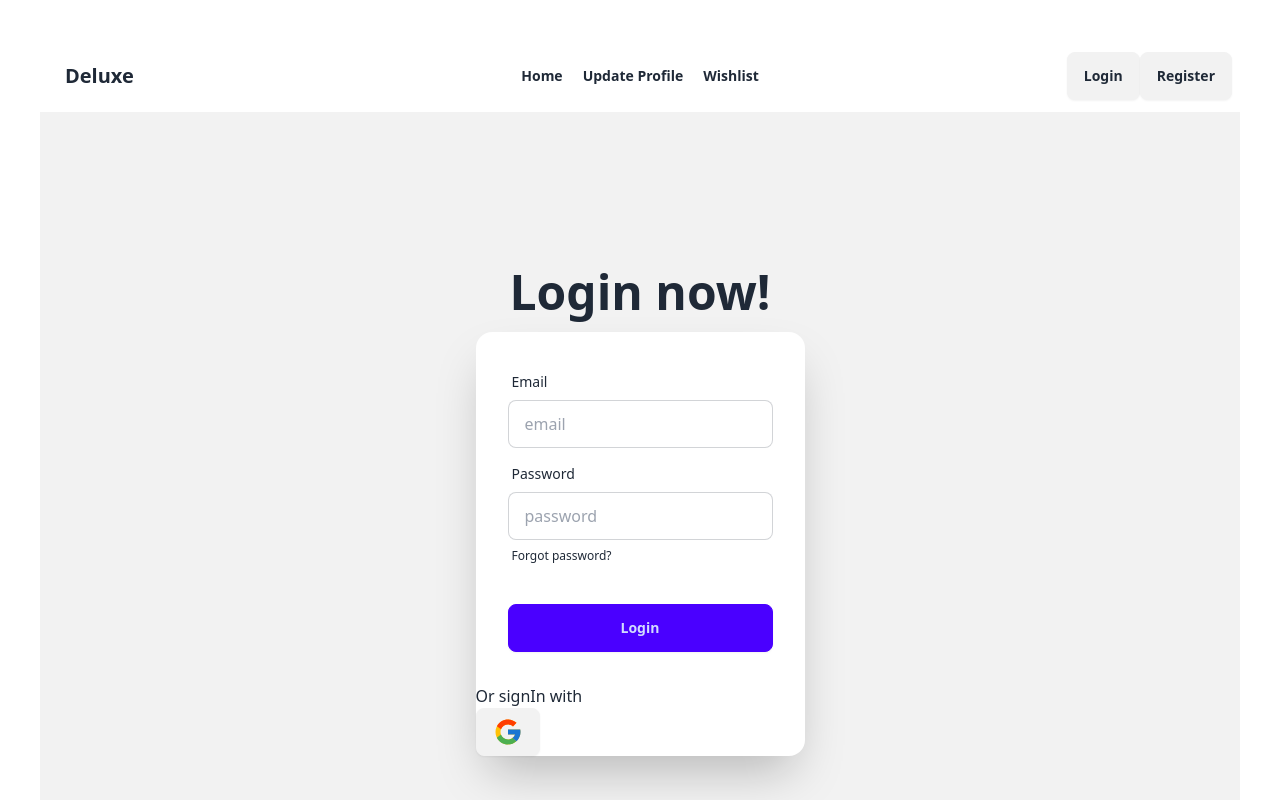
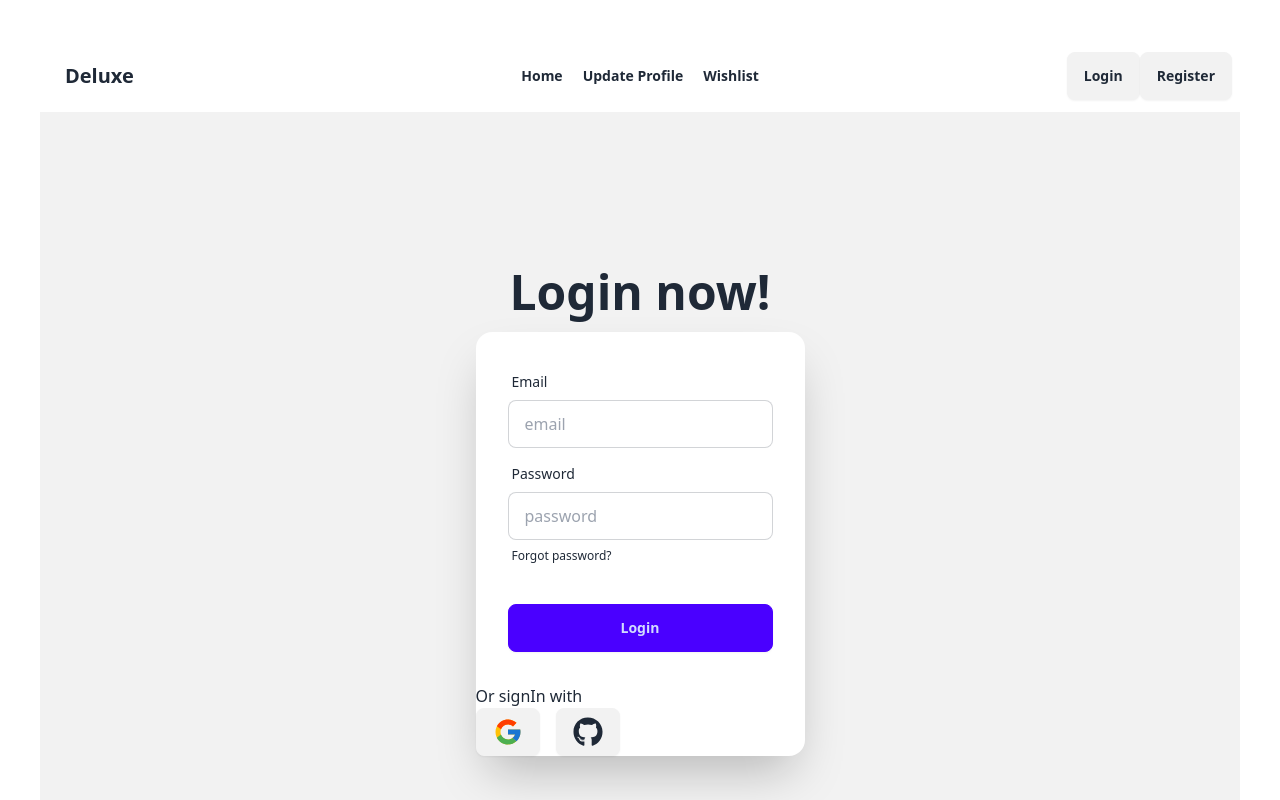
Before and after one commit to OMI786I/Assignment-9-reset, a React (Vite) app in the folder assignment-9/: page /login in a window 1280 px wide. Shown: the top 800 px of the page. Built offline with nearby package versions, Linux system fonts and the light colour scheme; no server answers.

Commit message:
added github

```diff
--- a/assignment-9/src/Components/AuthProvider.jsx
+++ b/assignment-9/src/Components/AuthProvider.jsx
@@ -1,5 +1,7 @@
 import { createContext, useEffect, useState } from "react";
 import {
+  FacebookAuthProvider,
+  GithubAuthProvider,
   GoogleAuthProvider,
   createUserWithEmailAndPassword,
   getAuth,
@@ -30,6 +32,19 @@ const AuthProvider = ({ children }) => {
   const googleSignIn = (value) => {
     return signInWithPopup(auth, googleProvider);
   };
+
+  const facebookProvider = new FacebookAuthProvider();
+
+  const facebookSignIn = (value) => {
+    return signInWithPopup(auth, facebookProvider);
+  };
+
+  const githubProvider = new GithubAuthProvider();
+
+  const githubSignIn = (value) => {
+    return signInWithPopup(auth, githubProvider);
+  };
+
   const logout = () => {
     setLoading(true);
     return signOut(auth);
@@ -52,6 +67,8 @@ const AuthProvider = ({ children }) => {
     logout,
     signIn,
     googleSignIn,
+    facebookSignIn,
+    githubSignIn,
   };
 
   return (
--- a/assignment-9/src/Components/Login.jsx
+++ b/assignment-9/src/Components/Login.jsx
@@ -3,15 +3,26 @@ import { AuthContext } from "./AuthProvider";
 import { Link, useLocation, useNavigate } from "react-router-dom";
 import DocumentTitle from "./DocumentTitle";
 import { FcGoogle } from "react-icons/fc";
+import { FaGithub } from "react-icons/fa";
+
 const Login = () => {
   DocumentTitle("Deluxe | Login");
   const { signIn } = useContext(AuthContext);
   const { googleSignIn } = useContext(AuthContext);
+  const { githubSignIn } = useContext(AuthContext);
+
   const location = useLocation();
   const navigate = useNavigate();
 
   const handleGoogle = () => {
     googleSignIn().then((result) => {
+      console.log(result.user);
+      navigate(location?.state ? location.state : "/");
+    });
+  };
+
+  const handleGitHub = () => {
+    githubSignIn().then((result) => {
       console.log(result.user);
       navigate(location?.state ? location.state : "/");
     });
@@ -76,9 +87,12 @@ const Login = () => {
               </div>
             </form>
             <p>Or signIn with</p>
-            <div className="flex">
+            <div className="flex gap-4">
               <button className="btn" onClick={handleGoogle}>
                 <FcGoogle className="text-3xl" />
+              </button>
+              <button className="btn" onClick={handleGitHub}>
+                <FaGithub className="text-3xl" />
               </button>
             </div>
           </div>
```
